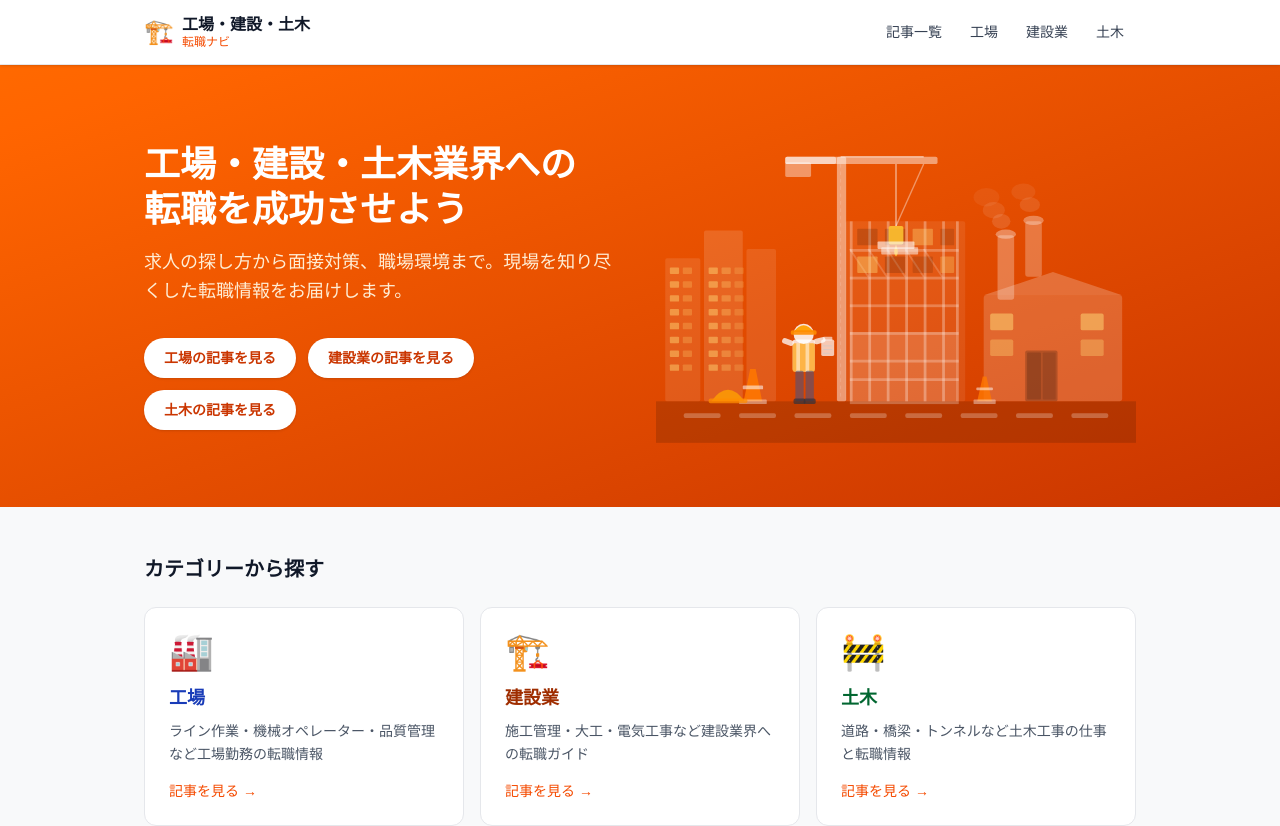
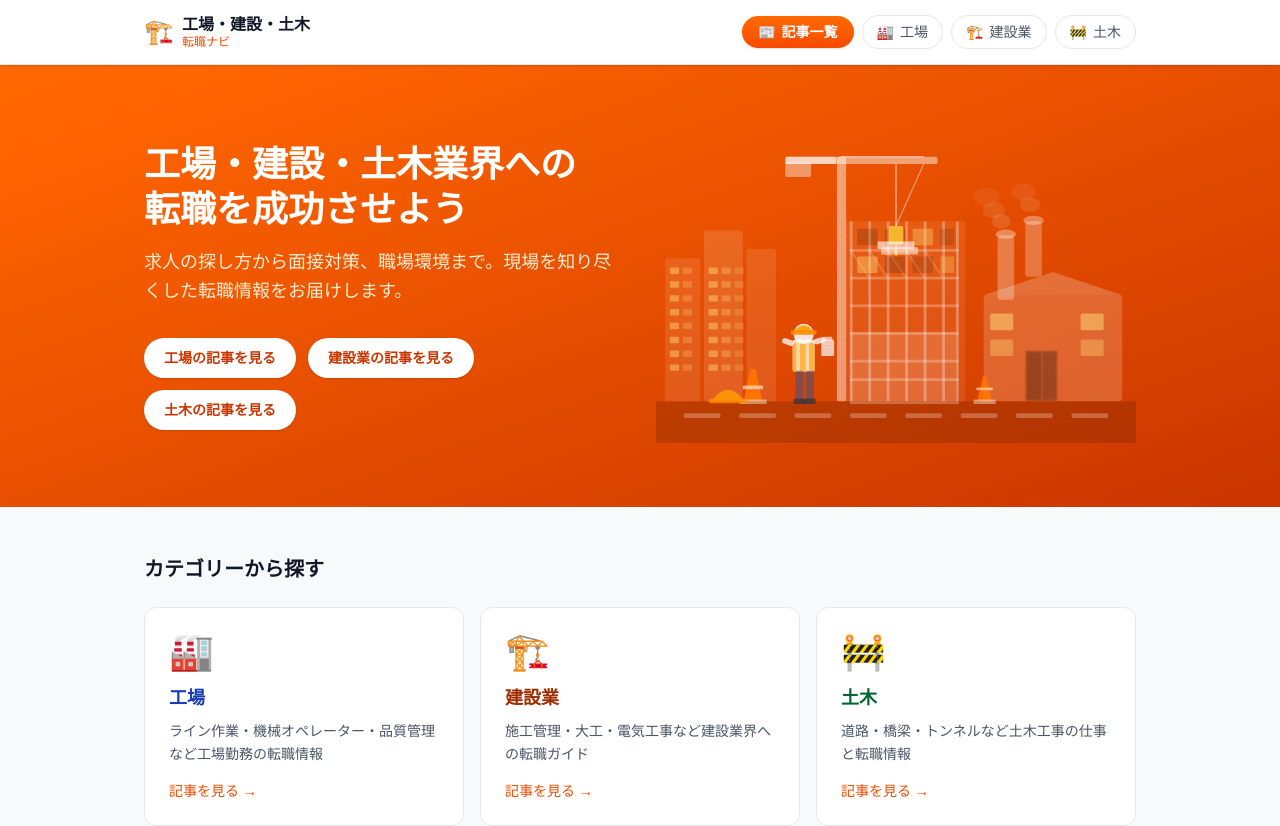
Before and after one commit to mittiy/tensyoku-blog, a Next.js app: page / in a window 1280 px wide. Shown: the top 826 px of the page. Built offline with nearby package versions, Linux system fonts and the light colour scheme.

Commit message:
Style header nav buttons as pills with emoji icons
Co-Authored-By: Claude Fable 5 <noreply@anthropic.com>

```diff
--- a/src/components/Header.tsx
+++ b/src/components/Header.tsx
@@ -1,5 +1,11 @@
 import Link from "next/link";
-import { CATEGORY_LABELS } from "@/lib/posts";
+import { CATEGORY_LABELS, type PostFrontmatter } from "@/lib/posts";
+
+const CATEGORY_ICONS: Record<PostFrontmatter["category"], string> = {
+  factory: "🏭",
+  construction: "🏗️",
+  civil: "🚧",
+};
 
 export default function Header() {
   return (
@@ -18,19 +24,21 @@ export default function Header() {
             </div>
           </Link>
 
-          <nav className="flex items-center gap-1">
+          <nav className="flex items-center gap-2">
             <Link
               href="/blog"
-              className="px-3 py-2 text-sm text-gray-700 hover:text-orange-600 hover:bg-orange-50 rounded-md transition-colors"
+              className="flex items-center gap-1.5 px-4 py-1.5 text-sm font-semibold text-white bg-gradient-to-b from-orange-500 to-orange-600 rounded-full shadow-sm hover:from-orange-600 hover:to-orange-700 hover:shadow transition-all"
             >
+              <span aria-hidden>📰</span>
               記事一覧
             </Link>
             {(["factory", "construction", "civil"] as const).map((cat) => (
               <Link
                 key={cat}
                 href={`/categories/${cat}`}
-                className="px-3 py-2 text-sm text-gray-700 hover:text-orange-600 hover:bg-orange-50 rounded-md transition-colors hidden sm:block"
+                className="hidden sm:flex items-center gap-1.5 px-3.5 py-1.5 text-sm font-medium text-gray-600 bg-white border border-gray-200 rounded-full hover:text-orange-600 hover:border-orange-300 hover:bg-orange-50 hover:shadow-sm transition-all"
               >
+                <span aria-hidden>{CATEGORY_ICONS[cat]}</span>
                 {CATEGORY_LABELS[cat]}
               </Link>
             ))}
```
